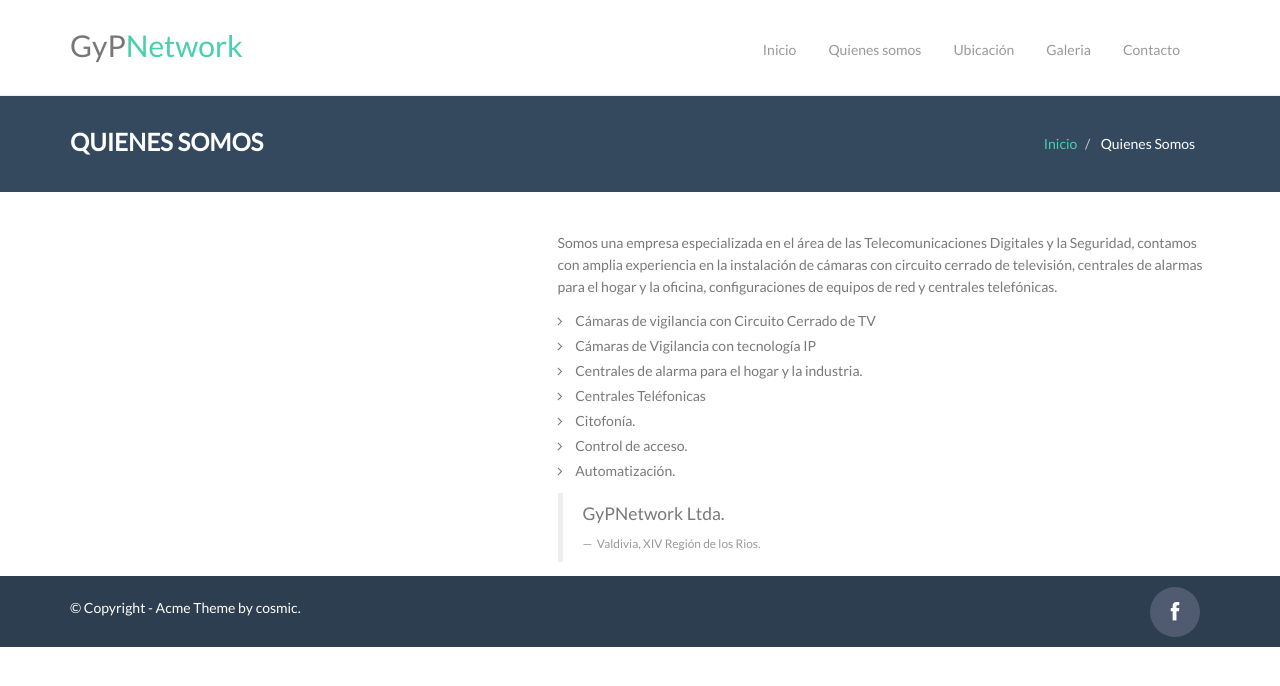
After one commit to leobeta2/gyp, a Django app: page /sobre/ in a window 1280 px wide. The commit adds this page. Shown: the top 686 px of the page. Run offline with Django 3.2, Linux system fonts and the light colour scheme; some libraries are stand-ins or nearby versions.

Commit message:
Se agrego la pestana about

```diff
--- /dev/null
+++ b/gyp/templates/about.html
@@ -0,0 +1,97 @@
+{% extends "base.html" %}
+
+{% block body %}
+  <div class="breadcrumbs">
+      <div class="container">
+        <div class="row">
+          <div class="col-lg-4 col-sm-4">
+            <h1>
+              Quienes Somos
+            </h1>
+          </div>
+          <div class="col-lg-8 col-sm-8">
+            <ol class="breadcrumb pull-right">
+              <li>
+                <a href="#">
+                  Inicio
+                </a>
+              </li>
+              <li class="active">
+                Quienes Somos
+              </li>
+            </ol>
+          </div>
+        </div>
+      </div>
+    </div>
+    <!--breadcrumbs end-->
+
+    <!--container start-->
+    <div class="container">
+      <div class="row">
+        <div class="col-lg-5">
+                    <!-- llamar imagen principal -->
+                </div>
+
+              <!-- Carousel nav -->
+
+          <div class="col-lg-7 about wow fadeInRight">
+
+          <p>
+            Somos una empresa especializada en el área de las Telecomunicaciones Digitales y la Seguridad, contamos con amplia experiencia en la instalación de cámaras con circuito cerrado de televisión, centrales de alarmas para el hogar y la oficina, configuraciones de equipos de red y centrales telefónicas.
+          </p>
+          <ul class="list-unstyled">
+            <li>
+              <i class="fa fa-angle-right pr-10">
+              </i>
+              Cámaras de vigilancia con Circuito Cerrado de TV
+            </li>
+
+            <li>
+              <i class="fa fa-angle-right pr-10">
+              </i>
+              Cámaras de Vigilancia con tecnología IP
+            </li>
+
+            <li>
+              <i class="fa fa-angle-right pr-10">
+              </i>
+              Centrales de alarma para el hogar y la industria.
+            </li>
+
+            <li>
+              <i class="fa fa-angle-right pr-10">
+              </i>
+              Centrales Teléfonicas
+            </li>
+
+            <li>
+              <i class="fa fa-angle-right pr-10">
+              </i>
+              Citofonía.
+            </li>
+
+            <li>
+              <i class="fa fa-angle-right pr-10">
+              </i>
+              Control de acceso.
+            </li>
+            <li>
+              <i class="fa fa-angle-right pr-10">
+              </i>
+              Automatización.
+            </li>
+
+          </ul>
+          <blockquote>
+            <p>
+              GyPNetwork Ltda.
+            </p>
+            <small>
+              Valdivia, XIV Región de los Rios.
+            </small>
+          </blockquote>
+        </div>
+      </div>
+     </div>
+    {% endblock %}
--- a/gyp/templates/base.html
+++ b/gyp/templates/base.html
@@ -84,6 +84,7 @@
         </div>
       </div>
     </header>
+
   {% block body %}{% endblock %}
 
   <footer class="footer-small">
--- a/gyp/urls.py
+++ b/gyp/urls.py
@@ -15,11 +15,12 @@ Including another URLconf
 """
 from django.conf.urls import include, url
 from django.contrib import admin
-from gyp.views import hola, index
+from gyp.views import index, about
 
 urlpatterns = [
     #url(r'^admin/', include(admin.site.urls)),
-    url(r'^hola/$',hola),
+
     url(r'^$', index),
     url(r'^inicio/$', index),
+    url(r'^sobre/$', about),
 ]
--- a/gyp/views.py
+++ b/gyp/views.py
@@ -1,8 +1,9 @@
 from django.http import Http404, HttpResponse
 from django.shortcuts import render
 
-def hola(request):#para cada funcion de vista por convencion se toma el request
-    return HttpResponse("Hola Mundo")
 
 def index(request):
 	return render(request, 'index.html')
+
+def about(request):
+	return render(request, 'about.html')
```
Also changed, not shown: 2 other files.
